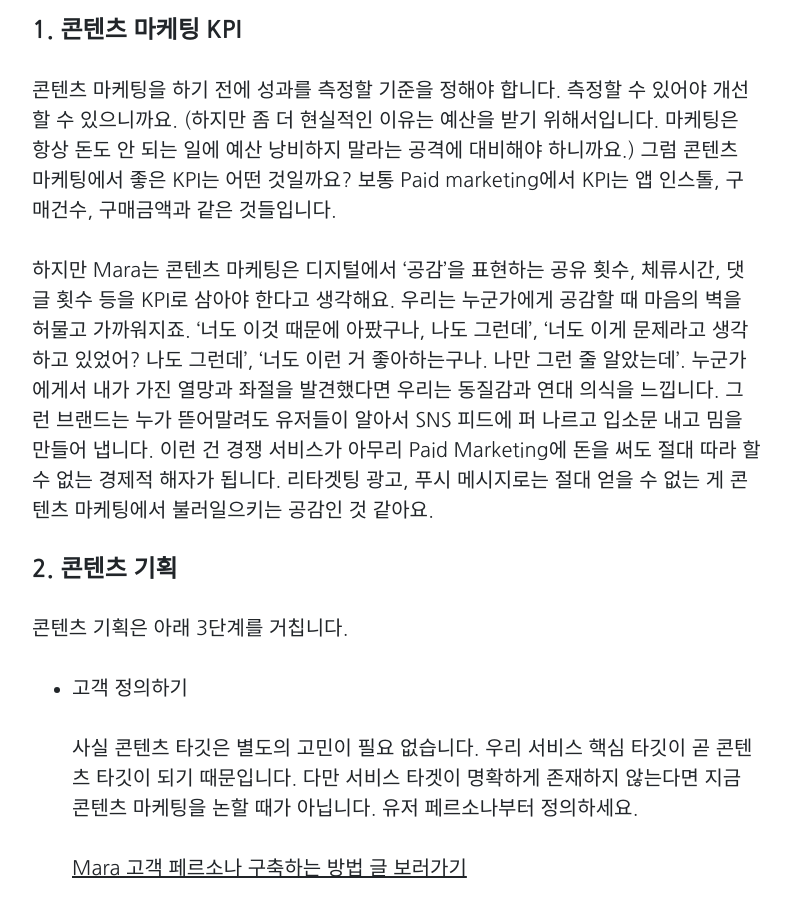
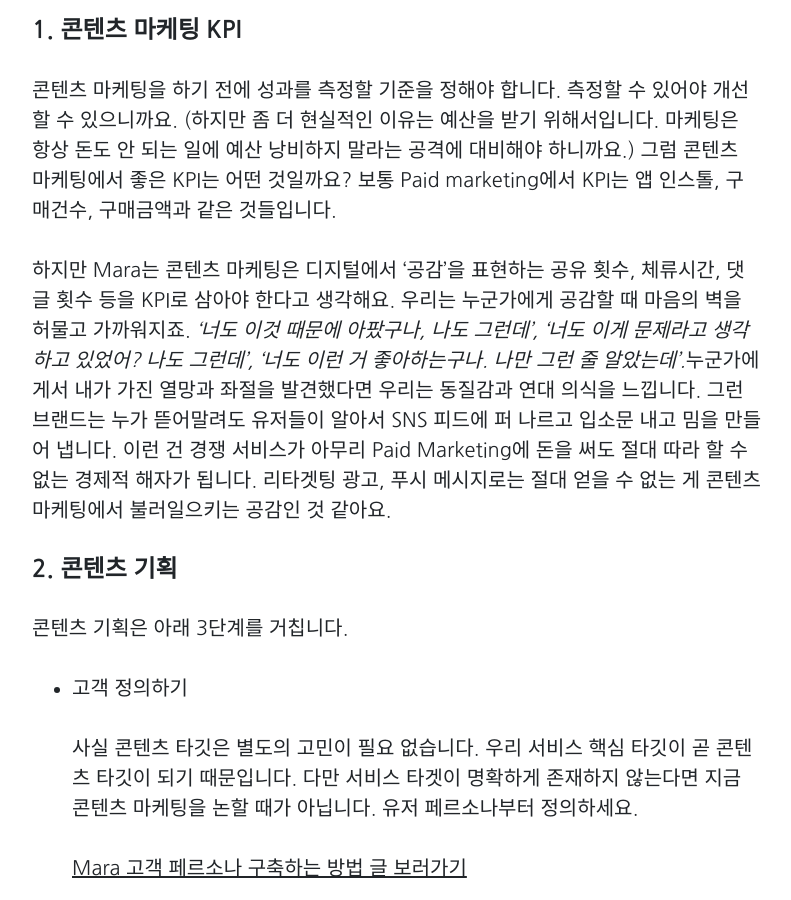
Before and after one commit to Marapro88/mara, a Jekyll site: the page built from _posts/Marketing/2020-11-05-marketing-contents-marketing.md, in a window 1280 px wide and 900 px high, scrolled down 1255 px. Shown: the whole window, without its empty margins (243-1034 px from the left). Built offline with Jekyll 4.4.1, drawn with Linux system fonts in a browser that asks for light colours; comment, search, counter and statistics services are not loaded; some of the changed text lies outside the part shown.

Commit message:
1105 탈고

```diff
--- a/_posts/Marketing/2020-11-05-marketing-contents-marketing.md
+++ b/_posts/Marketing/2020-11-05-marketing-contents-marketing.md
@@ -38,7 +38,7 @@
 
 콘텐츠 마케팅을 하기 전에 성과를 측정할 기준을 정해야 합니다. 측정할 수 있어야 개선할 수 있으니까요. (하지만 좀 더 현실적인 이유는 예산을 받기 위해서입니다. 마케팅은 항상 돈도 안 되는 일에 예산 낭비하지 말라는 공격에 대비해야 하니까요.) 그럼 콘텐츠 마케팅에서 좋은 KPI는 어떤 것일까요? 보통 Paid marketing에서 KPI는 앱 인스톨, 구매건수, 구매금액과 같은 것들입니다.
 
-하지만 Mara는 콘텐츠 마케팅은 디지털에서 '공감'을 표현하는 공유 횟수, 체류시간, 댓글 횟수 등을 KPI로 삼아야 한다고 생각해요. 우리는 누군가에게 공감할 때 마음의 벽을 허물고 가까워지죠. '너도 이것 때문에 아팠구나, 나도 그런데', '너도 이게 문제라고 생각하고 있었어? 나도 그런데', '너도 이런 거 좋아하는구나. 나만 그런 줄 알았는데'. 누군가에게서 내가 가진 열망과 좌절을 발견했다면 우리는 동질감과 연대 의식을 느낍니다. 그런 브랜드는 누가 뜯어말려도 유저들이 알아서 SNS 피드에 퍼 나르고 입소문 내고 밈을 만들어 냅니다. 이런 건 경쟁 서비스가 아무리 Paid Marketing에 돈을 써도 절대 따라 할 수 없는 경제적 해자가 됩니다. 리타겟팅 광고, 푸시 메시지로는 절대 얻을 수 없는 게 콘텐츠 마케팅에서 불러일으키는 공감인 것 같아요.
+하지만 Mara는 콘텐츠 마케팅은 디지털에서 '공감'을 표현하는 공유 횟수, 체류시간, 댓글 횟수 등을 KPI로 삼아야 한다고 생각해요. 우리는 누군가에게 공감할 때 마음의 벽을 허물고 가까워지죠. *'너도 이것 때문에 아팠구나, 나도 그런데', '너도 이게 문제라고 생각하고 있었어? 나도 그런데', '너도 이런 거 좋아하는구나. 나만 그런 줄 알았는데'.*누군가에게서 내가 가진 열망과 좌절을 발견했다면 우리는 동질감과 연대 의식을 느낍니다. 그런 브랜드는 누가 뜯어말려도 유저들이 알아서 SNS 피드에 퍼 나르고 입소문 내고 밈을 만들어 냅니다. 이런 건 경쟁 서비스가 아무리 Paid Marketing에 돈을 써도 절대 따라 할 수 없는 경제적 해자가 됩니다. 리타겟팅 광고, 푸시 메시지로는 절대 얻을 수 없는 게 콘텐츠 마케팅에서 불러일으키는 공감인 것 같아요.
 
 #### 2. 콘텐츠 기획
 
@@ -74,7 +74,7 @@
 
 
 
-   <iframe width="560" height="315" src="https://www.youtube.com/embed/mJeRHRoOuI8" frameborder="0" allow="accelerometer; autoplay; clipboard-write; encrypted-media; gyroscope; picture-in-picture" allowfullscreen></iframe>
+   <center><iframe width="560" height="315" src="https://www.youtube.com/embed/mJeRHRoOuI8" frameborder="0" allow="accelerometer; autoplay; clipboard-write; encrypted-media; gyroscope; picture-in-picture" allowfullscreen></iframe></center>
 
    이 콘텐츠를 보고 있으니 Mara의 신입시절이 자연스럽게 떠올랐습니다. 일도 사회생활도 서툰 신입사원 때는 하루하루가 전쟁이었어요. 지금은 10분이면 처리할 일을 1시간씩은 걸려서 했으니 생각이란 건 당연히 없고 단순 업무도 실수하지 않을 때를 찾기가 힘들었거든요. 하루 종일 내가 도대체 무슨 일을 하는지도 모르고 정신없이 일하다 시침이 6시를 넘기면 그제야 오늘도 어떻게 넘겼다는 생각에 안도하곤 했습니다. 그리고 그때의 나에게도 저런 공간과 요리가 있었으면 조금 더 안정적인 사회생활을 하지 않았을까 하는 생각이 들었습니다. 아마 이 큰 도시에서 비슷한 어려움을 겪고 있는 누군가가 이 영상을 본다면 그냥 지나치기란 쉽지 않을 겁니다. 댓글에서 나와 비슷한 감정을 느낀 사람들을 발견하고 '나만 이렇게 힘든 건 아닌가 보다'라는 위안도 얻게 됩니다. 이런 영상을 기획한 브랜드가 어딘지도 검색해보겠지요. 소비자 마음의 사다리에 라이프스타일 첫 번째 브랜드로 랭크됩니다. 추후에 생활용품을 사야 할 일이 생기면 인터넷에서 후쿠오 구라시를 검색할 거예요.
 
@@ -82,20 +82,14 @@
 
    마케터라면 블랭크가 만드는 콘텐츠는  모두 스터디할 가치가 있다고 생각합니다. 오래된 콘텐츠이기는 하지만 블랭크에서 '훈남 남고딩'을 키워드로 제작한 '처음 꾸며본 남자들의 흔한 착각'이라는 블랙 몬스터 콘텐츠는 엄청나게 높은 클릭률을 기록했다고 합니다. '훈남 남고딩'에서 파생된 콘텐츠가 '고등학생 간지 대회'구요. 이 콘텐츠가 성공적이었던 이유는 굉장히 사소하고 개인적인 감정에 집중했기 때문이라고 생각해요. 우리는 누구나 남들에게 들키고 싶지 않은 찌질함이 있죠. 하지만 다른 사람들도 똑같은 포인트에서 찌질함을 느낀다면 이 감정은 더 이상 나만의 찌질함이 아닙니다. 공감대가 형성됩니다.
 
-   <iframe width="560" height="315" src="https://www.youtube.com/embed/e0Sl6D0NR2U" frameborder="0" allow="accelerometer; autoplay; clipboard-write; encrypted-media; gyroscope; picture-in-picture" allowfullscreen></iframe>
+   <center></center><iframe width="560" height="315" src="https://www.youtube.com/embed/e0Sl6D0NR2U" frameborder="0" allow="accelerometer; autoplay; clipboard-write; encrypted-media; gyroscope; picture-in-picture" allowfullscreen></iframe></center>
 
    오리지널 콘텐츠에서도 블랭크의 영리한 전략이 눈에 그려지는데요.
-
-| 콘텐츠     | 고객       | 문제                        | 딜리버리             |
-| ---------- | ---------- | --------------------------- | -------------------- |
-| 구인구집   | 사회초년생 | 부동산&셀프 인테리어 콘텐츠 | 슬리피               |
-| 허지웅답기 | MZ세대     | 공감과 위로 콘텐츠          | 허지웅               |
-| 고간지대회 | 고등학생   | 패션 콘텐츠                 | 김희철, 한혜연, 레디 |
+   ![이미지1](/img/posts/13/1.JPG)
 
 콘텐츠마다 뚜렷한 고객과 문제가 있고 콘텐츠를 가장 잘 딜리버리 할 수 있는 포맷과 진행자로 맛깔나게 전달합니다. 블랭크 서비스가 직접적으로 언급되는 콘텐츠는 없지만 이를 통해 발견하는 고객 데이터와 니즈는 다른 미디어 커머스 기업이 Paid marketing으로는 절대 얻을 수 없는 자산입니다.
 
 오늘은 콘텐츠 마케팅에 대해 포스팅해보았습니다. <br>오늘도 칼퇴하세요 ~!  🙋‍♀️
 
-[참고기사]
-
-[매거진을 넘어 유튜브로 담은 일본 라이프스타일](https://villiv.co.kr/feature/7330)   <br>[블랭크가 ‘고간지’에 20억 쓴 이유](https://jmagazine.joins.com/economist/view/331212)  <br>
+[참고기사]<br>
+[[매거진을 넘어 유튜브로 담은 일본 라이프스타일](https://villiv.co.kr/feature/7330)   <br>[블랭크가 ‘고간지’에 20억 쓴 이유](https://jmagazine.joins.com/economist/view/331212)  <br>
```
Also changed, not shown: img/posts/13/1.JPG (added).
